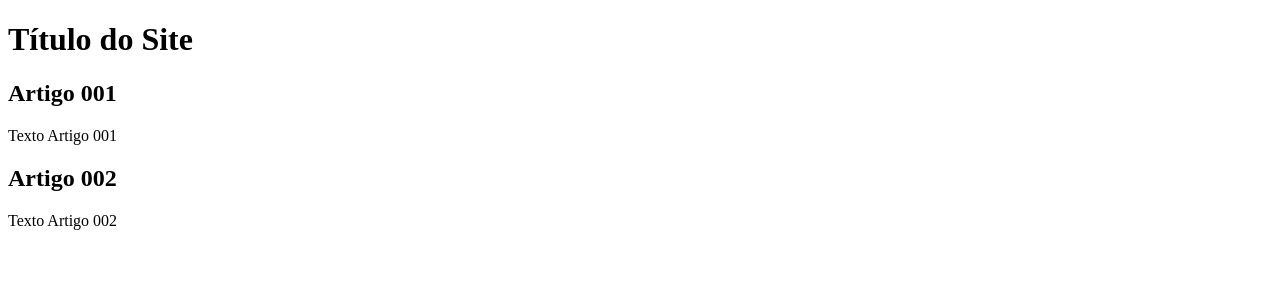
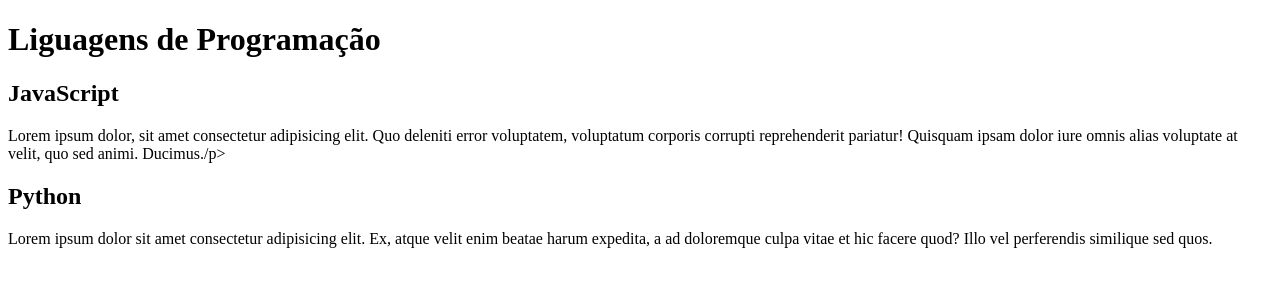
Before and after one commit to santiagohugo/projeto-site, a plain HTML site: page index.html in a window 1280 px wide. Drawn offline with Linux system fonts and the light colour scheme.

Commit message:
comecei a escrever o conteúdo

```diff
--- a/index.html
+++ b/index.html
@@ -9,15 +9,15 @@
 <body>
     <main>
         <header>
-            <h1>Título do Site</h1>
+            <h1>Liguagens de Programação</h1>
         </header>
         <article>
-            <h2>Artigo 001</h2>
-            <p>Texto Artigo 001</p>
+            <h2>JavaScript</h2>
+            <p>Lorem ipsum dolor, sit amet consectetur adipisicing elit. Quo deleniti error voluptatem, voluptatum corporis corrupti reprehenderit pariatur! Quisquam ipsam dolor iure omnis alias voluptate at velit, quo sed animi. Ducimus./p>
         </article>
         <article>
-            <h2>Artigo 002</h2>
-            <p>Texto Artigo 002</p>
+            <h2>Python</h2>
+            <p>Lorem ipsum dolor sit amet consectetur adipisicing elit. Ex, atque velit enim beatae harum expedita, a ad doloremque culpa vitae et hic facere quod? Illo vel perferendis similique sed quos.</p>
         </article>
     </main>
 </body>
```
